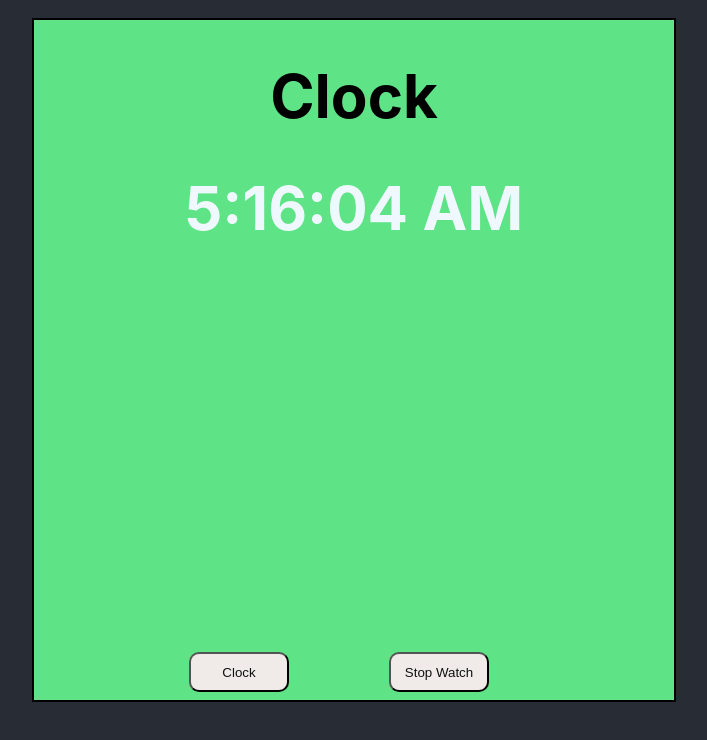
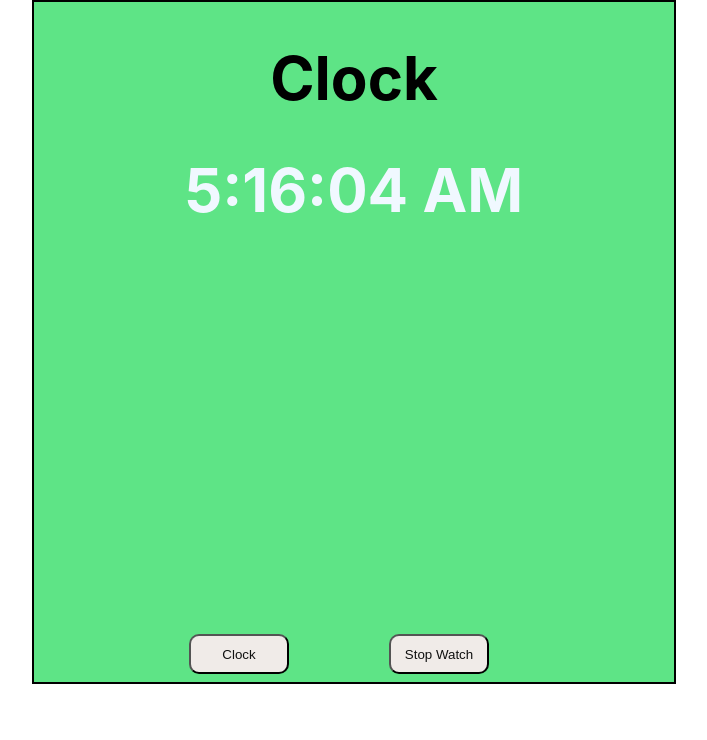
Before and after one commit to ajitbamane05/clockproject, a React (Create React App) app: page / in a window 1280 px wide. Shown: the top 740 px of the page, without its empty margins (286-993 px from the left). Built offline with nearby package versions, Linux system fonts and the light colour scheme.

Commit message:
background color changed

```diff
--- a/src/App.css
+++ b/src/App.css
@@ -1,8 +1,8 @@
 
 
 .App-header {
-  background-color: #282c34;
-  min-height: 100vh;
+  /* background-color: #282c34; */
+  /* min-height: 100vh; */
   display: flex;
   flex-direction: column;
   align-items: center;
```
